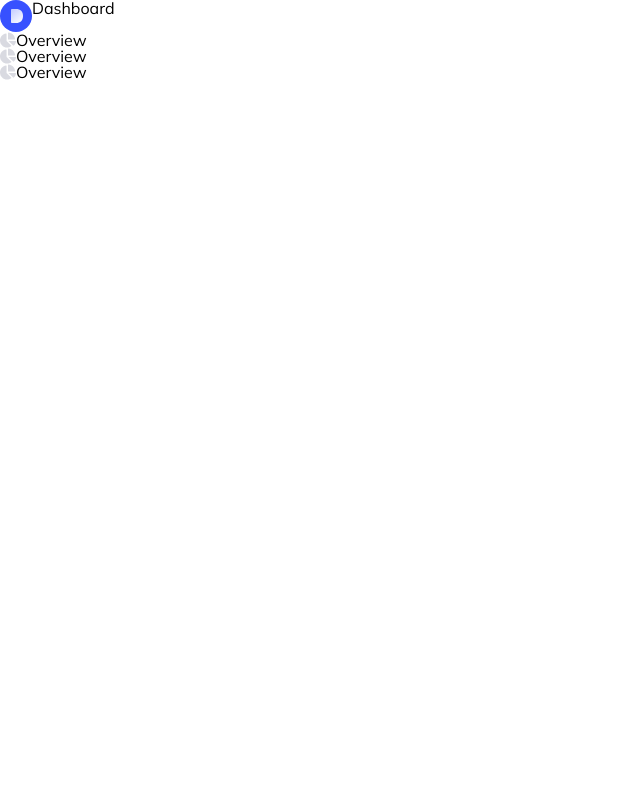
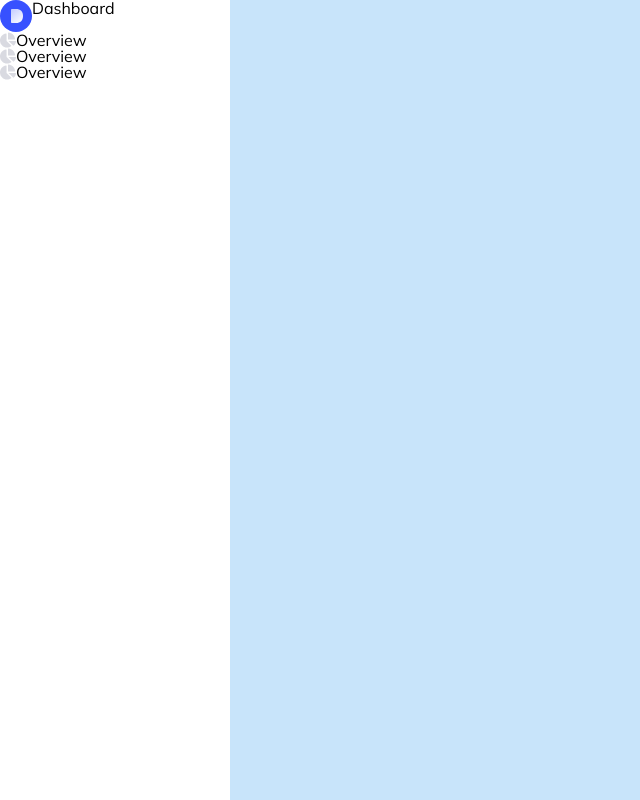
Before and after one commit to Yyyurii/Coderiver, a React (Create React App) app: page / in a window 1280 px wide. Shown: the whole page, without its empty margins (0-640 px from the left). Built offline with nearby package versions, Linux system fonts and the light colour scheme.

Commit message:
Created Main component

```diff
--- a/src/components/App/App.js
+++ b/src/components/App/App.js
@@ -1,10 +1,12 @@
 import './App.scss';
-import Sidebar from "../Sidebar/Sidebar";
+import Sidebar from "../Sidebar";
+import Main from '../Main';
 
 const App = () => {
   return (
     <div className="wrapper">
       <Sidebar />
+      <Main />
     </div>
   );
 }
--- a/src/components/App/App.scss
+++ b/src/components/App/App.scss
@@ -0,0 +1,4 @@
+.wrapper {
+  display: flex;
+  min-height: 100vh;
+}
--- /dev/null
+++ b/src/components/Main/Main.js
@@ -0,0 +1,7 @@
+import './Main.scss';
+
+const Main = () => {
+  return <section className="main"></section>;
+};
+
+export default Main;
--- /dev/null
+++ b/src/components/Main/Main.scss
@@ -0,0 +1,5 @@
+.main {
+  background: #c8e4fa;
+  // background: #e5e5e5;
+  flex: 1 1 82%;
+}
--- /dev/null
+++ b/src/components/Main/index.js
@@ -0,0 +1,3 @@
+import Main from './Main';
+
+export default Main;
--- a/src/components/Sidebar/Sidebar.scss
+++ b/src/components/Sidebar/Sidebar.scss
@@ -0,0 +1,3 @@
+.sidebar {
+  flex: 1 1 18%;
+}
```
